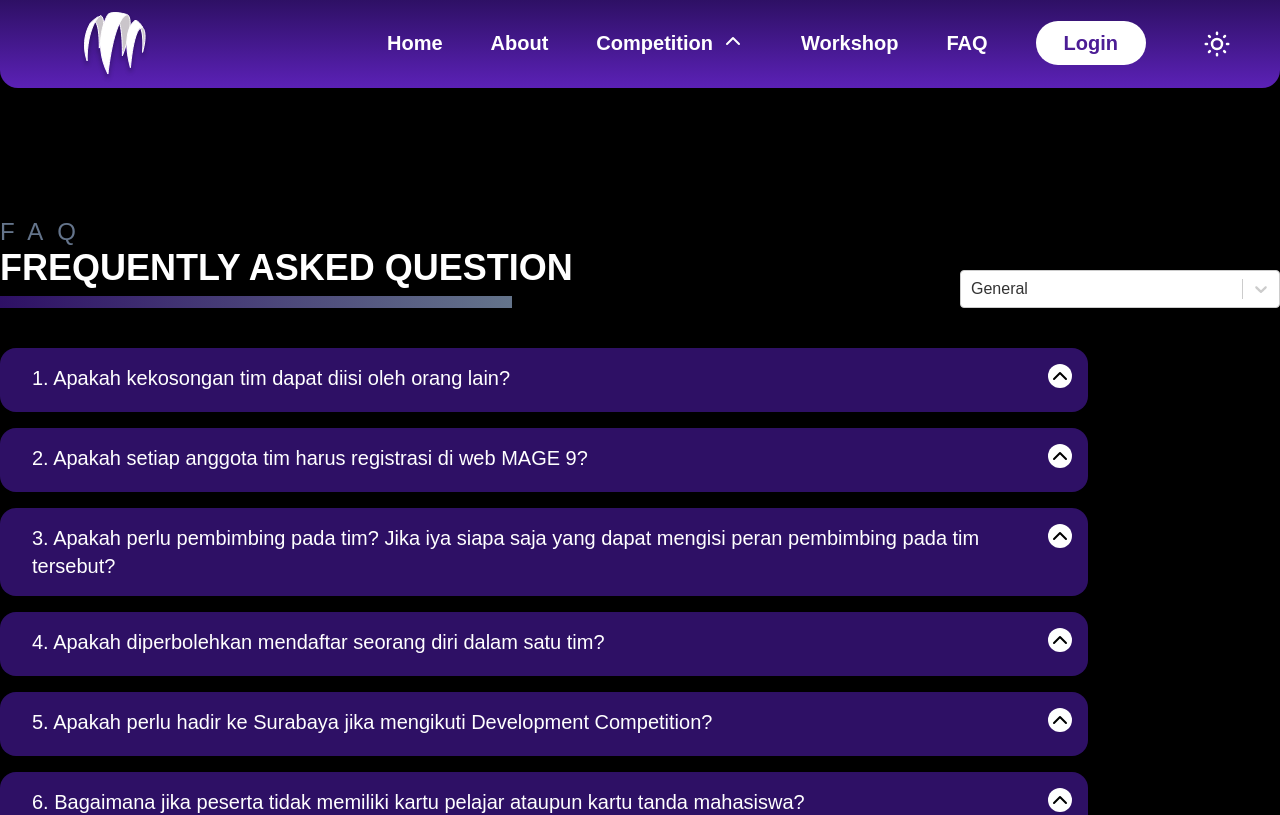
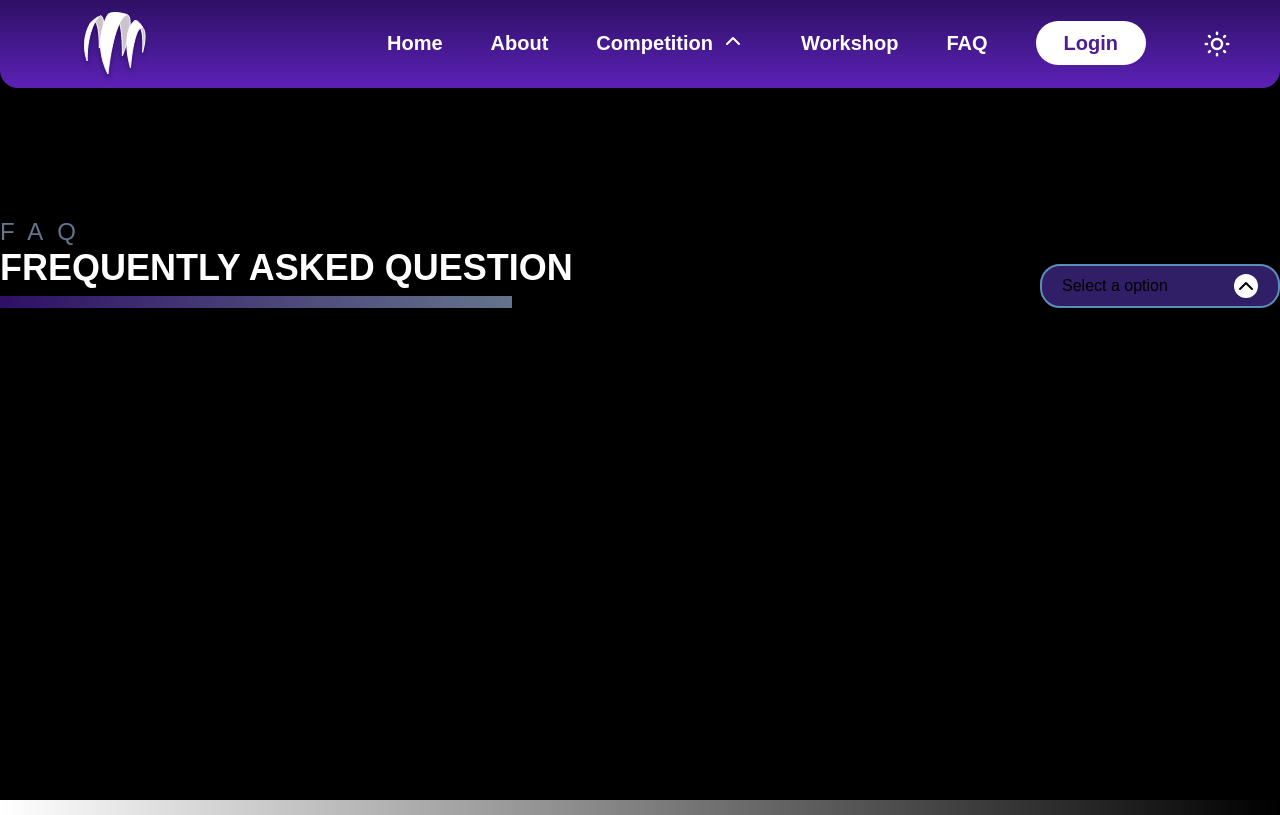
Before and after one commit to agus-darmawan/mage9-frontend, a Next.js app: page /faq in a window 1280 px wide. Shown: the top 815 px of the page. Built offline with nearby package versions, Linux system fonts and the light colour scheme; a web font is replaced by a local one.

Commit message:
feat: add select component

```diff
--- a/package.json
+++ b/package.json
@@ -27,7 +27,6 @@
     "react": "^18.2.0",
     "react-dom": "^18.2.0",
     "react-icons": "^4.9.0",
-    "react-select": "^5.7.4",
     "react-star-ratings": "^2.3.0",
     "tailwind-merge": "^1.13.2"
   },
--- /dev/null
+++ b/src/components/shared/Option.tsx
@@ -0,0 +1,4 @@
+export interface Option {
+  label: string
+  value: string | number
+}
--- /dev/null
+++ b/src/components/shared/Select.tsx
@@ -0,0 +1,63 @@
+import { IconChevronDown } from '@tabler/icons-react'
+import React, { useState } from 'react'
+
+import styles from '../../styles/Select.module.css'
+
+import { Option } from './Option'
+
+interface SelectProps {
+  placeholder?: string
+  options: Option[]
+  selected: Option | null
+  onChange: (selection: Option) => void
+}
+
+export const Select: React.FC<SelectProps> = ({
+  placeholder,
+  selected,
+  options,
+  onChange,
+}) => {
+  const [showOptions, setShowOptions] = useState(false)
+  return (
+    <div className='relative z-30 w-full'>
+      <div
+        className='text-md flex min-w-full cursor-pointer flex-row items-center justify-between rounded-[20px] border-2 border-[#5B8FB9] bg-[#301E67] px-5  py-2'
+        onClick={() => setShowOptions(!showOptions)}
+      >
+        <div className='pr-5 text-left'>
+          <h1>{selected ? selected.label : placeholder}</h1>
+        </div>
+        <div>
+          <div className='rounded-full bg-white dark:bg-slate-600'>
+            <IconChevronDown
+              className={`${
+                showOptions
+                  ? 'rotate-0 duration-100'
+                  : 'rotate-180 duration-100'
+              }`}
+            />
+          </div>
+        </div>
+      </div>
+      {showOptions && (
+        <div className='absolute min-w-full overflow-hidden rounded-[20px]  border-2 border-[#5B8FB9] bg-[#301E67]'>
+          {options.map((option) => (
+            <div
+              onClick={() => {
+                onChange(option)
+                setShowOptions(false)
+              }}
+              key={option.value}
+              className={`w-full cursor-pointer border-b-2 px-2 py-[2px] duration-75 hover:bg-gradient-to-r hover:from-slate-400/50 hover:to-transparent ${styles.lastnoborder}`}
+            >
+              <h2 className='text-md min-w-full px-2 py-1'>{option.label}</h2>
+            </div>
+          ))}
+        </div>
+      )}
+    </div>
+  )
+}
+
+export default Select
--- a/src/pages/faq.tsx
+++ b/src/pages/faq.tsx
@@ -1,5 +1,4 @@
 import { useState } from 'react'
-import Select from 'react-select'
 
 import FaqData from '@/data/FaqData'
 
@@ -7,28 +6,18 @@ import MainLayout from '@/components/layout/MainLayout'
 import Seo from '@/components/Seo'
 import FaqComponent from '@/components/shared/FaqComponent'
 import Footer from '@/components/shared/Footer'
+import { Option } from '@/components/shared/Option'
+import Select from '@/components/shared/Select'
 
-interface optionProps {
-  id: number
-  name: string
-  label: string
-}
-
-interface ArrayObjectSelectState {
-  selectedOption: optionProps | null
-}
-
-const optionList: optionProps[] = [
-  { id: 1, name: 'general', label: 'General' },
-  { id: 2, name: 'appdev', label: 'Aplication Development' },
-  { id: 2, name: 'gamedev', label: 'Game Development' },
-  { id: 4, name: 'iot', label: 'IoT' },
+const options: Option[] = [
+  { label: 'General', value: 'general' },
+  { label: 'App Development', value: 'appdev' },
+  { label: 'Game Development', value: 'gamedev' },
+  { label: 'IoT', value: 'iot' },
 ]
 
 export default function FAQPage() {
-  const [state, setState] = useState<ArrayObjectSelectState>({
-    selectedOption: optionList[0],
-  })
+  const [selectedItem, setSelectedItem] = useState<Option | null>(null)
   return (
     <MainLayout>
       <Seo templateTitle='FAQ' />
@@ -44,24 +33,19 @@ export default function FAQPage() {
             </h1>
             <div className='mx-auto h-2 w-[80%] bg-gradient-to-l from-slate-500 to-violet-950 md:mx-0 md:w-[40vw] lg:h-3'></div>
           </div>
-          <div className='col-start-2 col-end-3 flex items-end justify-center md:justify-end'>
+          <div className='col-start-2 col-end-3 flex w-60 items-end justify-center md:ml-auto md:justify-end'>
             <Select
-              value={state.selectedOption}
-              defaultValue={state.selectedOption}
-              onChange={(selectedOption) => setState({ selectedOption })}
-              options={optionList}
-              instanceId='select-box'
-              isSearchable={false}
-              isMulti={false}
-              placeholder='Select Category'
-              className='mt-5 h-max w-60 md:mt-0 lg:w-80'
+              placeholder='Select a option'
+              selected={selectedItem}
+              options={options}
+              onChange={(selection: Option) => setSelectedItem(selection)}
             />
           </div>
         </section>
         <section className='pb-10'>
           <div className='container mx-auto mt-10'>
             {FaqData.filter(
-              (FaqData) => FaqData.type === state.selectedOption?.name
+              (FaqData) => FaqData.type === selectedItem?.value
             ).map((filteredFaq) => (
               <div key={filteredFaq.id}>
                 <FaqComponent
--- a/src/pages/index.tsx
+++ b/src/pages/index.tsx
@@ -5,7 +5,9 @@ export default function HomePage() {
   return (
     <MainLayout>
       <Seo />
-      <main></main>
+      <main className='flex min-h-screen flex-col items-center justify-center'>
+        <div className='w-80 '></div>
+      </main>
     </MainLayout>
   )
 }
--- /dev/null
+++ b/src/styles/Select.module.css
@@ -0,0 +1,3 @@
+.lastnoborder:last-child {
+  border-bottom: none;
+}
```
Also changed, not shown: 1 other file (tests, documents, lock files or other folders).
